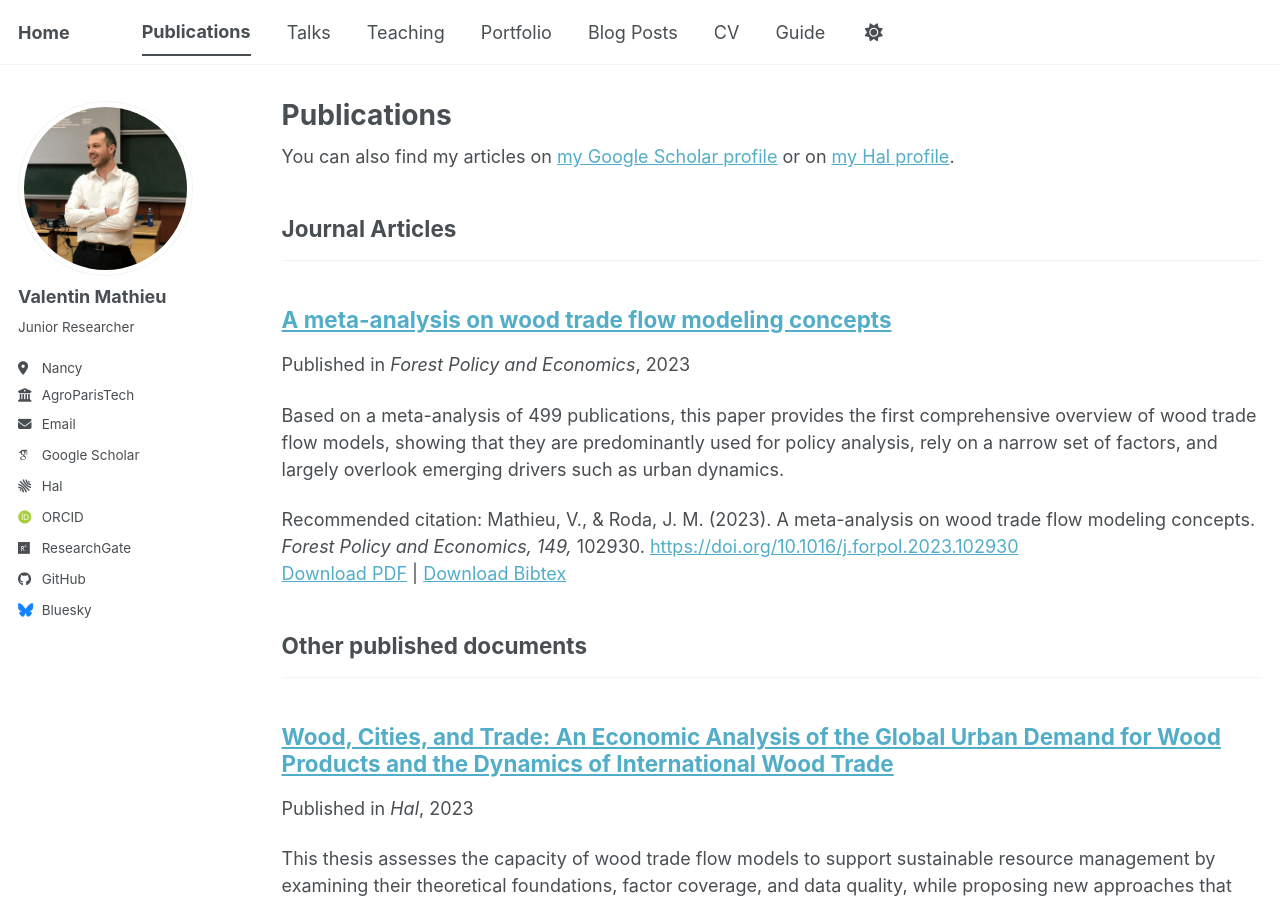
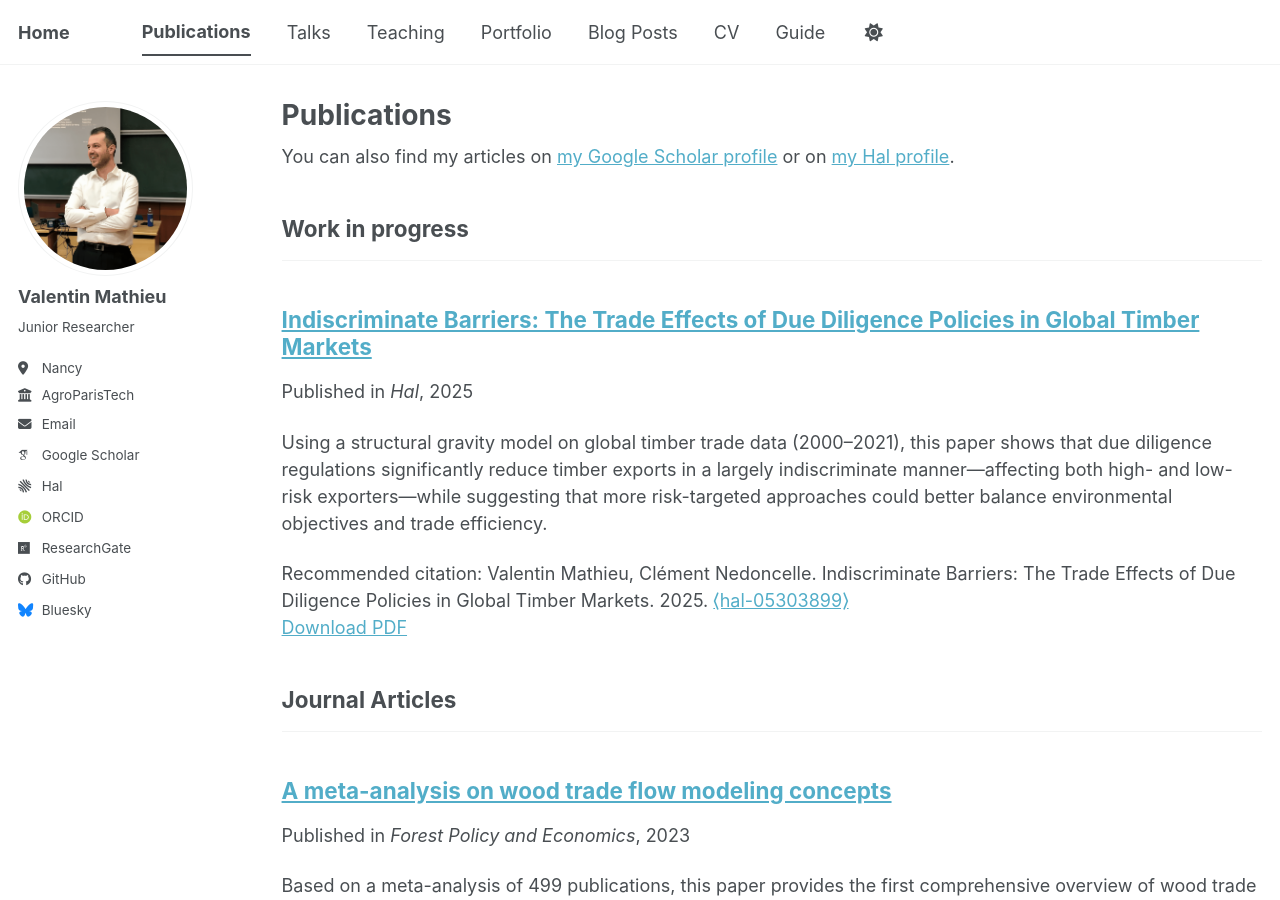
Before and after one commit to vlmathieu/vlmathieu.github.io, a Jekyll site: the page built from _pages/publications.html, in a window 1280 px wide and 900 px high. Built offline with Jekyll 4.4.1, drawn with Linux system fonts in a browser that asks for light colours; some web fonts are replaced; a script bundle is joined from its source files by our own code; library files that are not in the unit come from our copies.

Commit message:
Add working paper on due diligence policies

```diff
--- a/_config.yml
+++ b/_config.yml
@@ -88,6 +88,8 @@ author:
 publication_category:
   books:
     title: 'Books'
+  work_in_progress:
+    title: 'Work in progress'
   manuscripts:
     title: 'Journal Articles'
   documents:
--- /dev/null
+++ b/_publications/2025-10-08-mathieu-nedoncelle.md
@@ -0,0 +1,15 @@
+---
+title: "Indiscriminate Barriers: The Trade Effects of Due Diligence Policies in Global Timber Markets"
+collection: publications
+category: work_in_progress
+permalink: /publication/2025-10-08-mathieu-nedoncelle
+excerpt: 'Using a structural gravity model on global timber trade data (2000–2021), this paper shows that due diligence regulations significantly reduce timber exports in a largely indiscriminate manner—affecting both high- and low-risk exporters—while suggesting that more risk-targeted approaches could better balance environmental objectives and trade efficiency.'
+date: 2025-10-08
+venue: 'Hal'
+paperurl: 'https://hal.science/hal-05303899v1/file/mathieu_nedoncelle2025.pdf'
+citation: 'Valentin Mathieu, Clément Nedoncelle. Indiscriminate Barriers: The Trade Effects of Due Diligence Policies in Global Timber Markets. 2025. <a href="https://hal.science/hal-05303899v1">⟨hal-05303899⟩</a>'
+---
+
+**Abstract**
+
+This paper offers the first comprehensive assessment of the trade effects of due diligence policies (e.g., the U.S. Lacey Act and the EU Timber Regulation) designed to combat global illegal logging. We use a structural gravity model with global timber trade data from 2000 to 2021 to estimate the impact of these regulations, differentiating effects based on an exporter's risk profile and product type. We find that these policies act as a significant non-tariff barrier, reducing global timber exports by approximately 45% on average. Crucially, this deterrent effect is indiscriminate: we find no evidence that high-risk exporters are more constrained than compliant, low-risk exporters. This suggests that the substantial compliance costs and procedural barriers limit trade for all suppliers. We also show that these policies most strongly affect raw and lightly processed timber. Counterfactual simulations confirm that a risk-targeted policy-one that restricts due diligence obligations to high-risk exporters-could preserve overall trade volumes while effectively shifting sourcing away from risky suppliers. Our findings offer timely insights for global trade and environmental policy design, highlighting the need for refined, risk-calibrated mechanisms in emerging regulations such as the EU Deforestation Regulation (EUDR).
```
